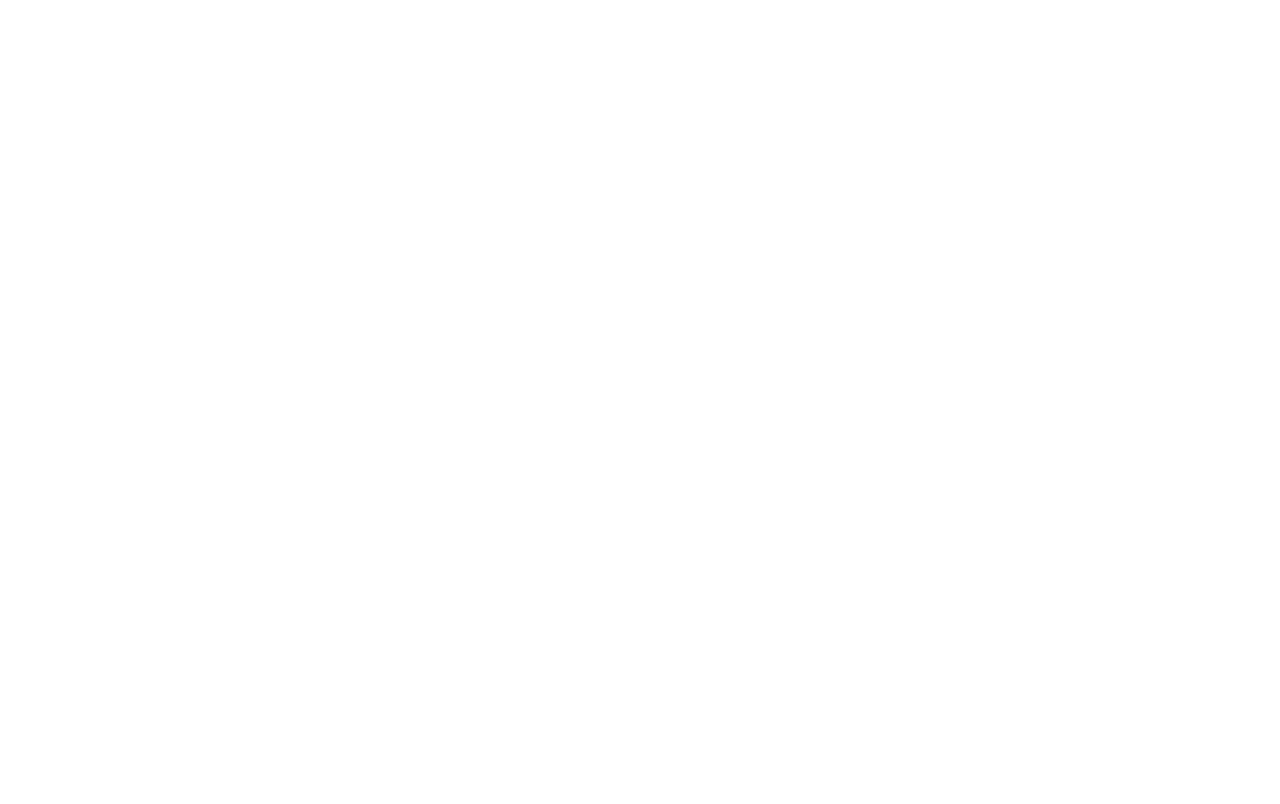
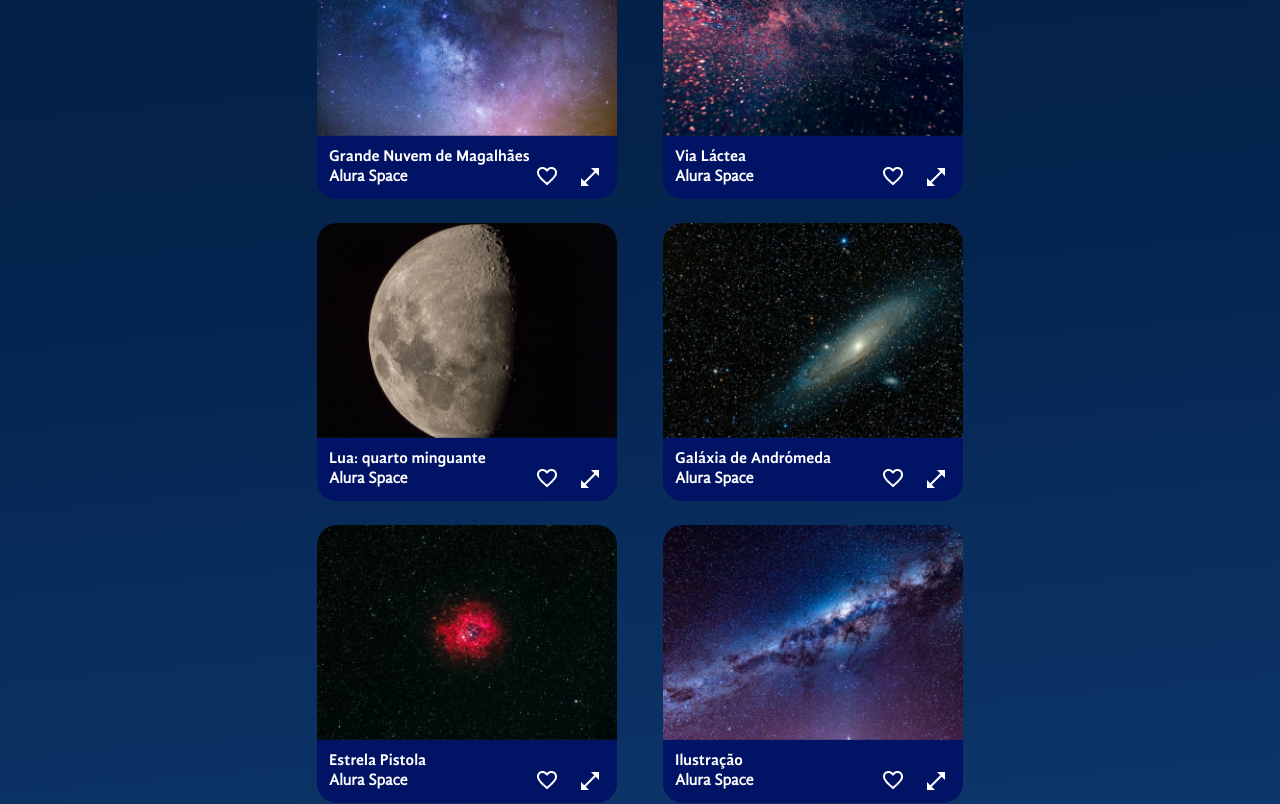
Before and after one commit to andrelucca99/space-app, a React (Vite) app: page / in a window 1280 px wide. Shown: the part 800-1604 px from the top of the page. Before the commit the page ends 800 px from the top, so only its background shows below. Built offline with nearby package versions, Linux system fonts and the light colour scheme.

Commit message:
feat: add component  Imagem na galeria

```diff
--- a/src/App.jsx
+++ b/src/App.jsx
@@ -5,6 +5,8 @@
 import Banner from "./components/Bannner";
 import bgBanner from "./assets/banner.png";
 import Galeria from "./components/Galeria";
+import fotos from "./fotos.json";
+import { useState } from "react";
 
 const FundoGradiente = styled.div`
   background: linear-gradient(174.61deg, #041833 4.16%, #04244F 48%, #154582 96.76%);
@@ -29,7 +31,9 @@
   flex-grow: 1;
 `;
 
-function App() {
+const App = () => {
+  const [fotosDaGaleria, setFotosDaGaleria] = useState(fotos);
+
   return (
     <FundoGradiente>
       <EstilosGlobais />
@@ -42,7 +46,7 @@
               texto={'A galeria mais completa de fotos do espaço!'}
               bgImage={bgBanner}
             />
-            <Galeria />
+            <Galeria fotos={fotosDaGaleria} />
           </ConteudoGaleria>
         </MainContainer>
       </AppContainer>
@@ -50,4 +54,4 @@
   )
 }
 
-export default App
+export default App;
--- /dev/null
+++ b/src/components/BotaoIcon/index.jsx
@@ -0,0 +1,13 @@
+import { styled } from "styled-components";
+
+const BotaoIcon = styled.button`
+  margin-left: 12px;
+  display: flex;
+  align-items: center;
+  justify-content: center;
+  background-color: transparent;
+  border: none;
+  cursor: pointer;
+`;
+
+export default BotaoIcon;
--- /dev/null
+++ b/src/components/Galeria/Imagem/index.jsx
@@ -0,0 +1,57 @@
+import { styled } from "styled-components";
+import BotaoIcon from "../../BotaoIcon";
+
+const Figure = styled.figure`
+  width: ${props => props.$expandida ? '90%' : '300px'};
+  max-width: 100%;
+  margin: 0;
+  display: flex;
+  flex-direction: column;
+  & > img {
+    max-width: 100%;
+    border-radius: 20px 20px 0 0;
+  }
+  figcaption {
+    background-color: #001364;
+    border-radius: 0 0 20px 20px;
+    color: #fff;
+    box-sizing: border-box;
+    padding: 12px;
+    h3 {
+      font-family: 'GandhiSansBold';
+    }
+    h4 {
+      flex-grow: 1;
+    }
+    h3, h4 {
+      margin: 0;
+      font-size: 16px;
+    }
+  }
+`;
+
+const Rodape = styled.footer`
+  display: flex;
+  align-items: center;
+  justify-content: space-between;
+`;
+
+const Imagem = ({ foto, expandida = false }) => {
+  return (
+    <Figure $expandida={expandida} id={`foto-${foto.id}`}>
+      <img src={foto.path} alt={foto.alt} />
+      <figcaption>
+        <h3>{foto.titulo}</h3>
+        <Rodape>
+          <h4>{foto.fonte}</h4>
+          <BotaoIcon>
+            <img src="/icones/favorito.png" alt="Icone de favorito" />
+          </BotaoIcon>
+          {!expandida && <BotaoIcon aria-hidden={expandida}><img src="/icones/expandir.png" alt="Icone de expandir" /></BotaoIcon>}
+        </Rodape>
+      </figcaption>
+    </Figure>
+  )
+}
+
+export default Imagem;
--- a/src/components/Galeria/Populares/index.jsx
+++ b/src/components/Galeria/Populares/index.jsx
@@ -2,7 +2,9 @@
 
 const Populares = () => {
   return (
-    <Titulo $alinhamento="center">Populares</Titulo>
+    <div style={{ minWidth: 212 }}>
+      <Titulo $alinhamento="center">Populares</Titulo>
+    </div>
   )
 }
 
--- a/src/components/Galeria/index.jsx
+++ b/src/components/Galeria/index.jsx
@@ -2,22 +2,34 @@
 import Titulo from "../Titulo";
 import Populares from "./Populares";
 import Tags from "./Tags";
+import Imagem from "./Imagem";
 
 const GaleriaContainer = styled.div`
   display: flex;
+  gap: 24px;
 `;
 
 const SecaoFluida = styled.section`
   flex-grow: 1;
 `;
 
-const Galeria = () => {
+const ImagensContainer = styled.section`
+  display: flex;
+  justify-content: space-around;
+  flex-wrap: wrap;
+  gap: 24px;
+`;
+
+const Galeria = ({ fotos = [] }) => {
   return (
     <>
       <Tags />
       <GaleriaContainer>
         <SecaoFluida>
           <Titulo>Navegue pela galeria</Titulo>
+          <ImagensContainer>
+            {fotos.map(foto => <Imagem key={foto.id} foto={foto} />)}
+          </ImagensContainer>
         </SecaoFluida>
         <Populares />
       </GaleriaContainer>
--- /dev/null
+++ b/src/fotos.json
@@ -0,0 +1,72 @@
+[
+  {
+    "titulo": "Grande Nuvem de Magalhães",
+    "fonte": "Alura Space",
+    "path": "/imagens/galeria/foto-1.png",
+    "id": "1",
+    "tagId": 2
+  },
+  {
+    "titulo": "Via Láctea",
+    "fonte": "Alura Space",
+    "path": "/imagens/galeria/foto-2.png",
+    "id": "2",
+    "tagId": 2
+  },
+  {
+    "titulo": "Lua: quarto minguante",
+    "fonte": "Alura Space",
+    "path": "/imagens/galeria/foto-3.png",
+    "id": "3",
+    "tagId": 3
+  },
+  {
+    "titulo": "Galáxia de Andrómeda",
+    "fonte": "Alura Space",
+    "path": "/imagens/galeria/foto-4.png",
+    "id": "4",
+    "tagId": 2
+  },
+  {
+    "titulo": "Estrela Pistola",
+    "fonte": "Alura Space",
+    "path": "/imagens/galeria/foto-5.png",
+    "id": "5",
+    "tagId": 1
+  },
+  {
+    "titulo": "Ilustração",
+    "fonte": "Alura Space",
+    "path": "/imagens/galeria/foto-6.png",
+    "id": "6",
+    "tagId": 4
+  },
+  {
+    "titulo": "Galáxia de Andrómeda",
+    "fonte": "Alura Space",
+    "path": "/imagens/galeria/foto-7.png",
+    "id": "7",
+    "tagId": 2
+  },
+  {
+    "titulo": "Ilustração",
+    "fonte": "Alura Space",
+    "path": "/imagens/galeria/foto-8.png",
+    "id": "8",
+    "tagId": 4
+  },
+  {
+    "titulo": "Céu estrelado",
+    "fonte": "Alura Space",
+    "path": "/imagens/galeria/foto-9.png",
+    "id": "9",
+    "tagId": 1
+  },
+  {
+    "titulo": "Ilustração",
+    "fonte": "Alura Space",
+    "path": "/imagens/galeria/foto-10.png",
+    "id": "10",
+    "tagId": 1
+  }
+]
```
